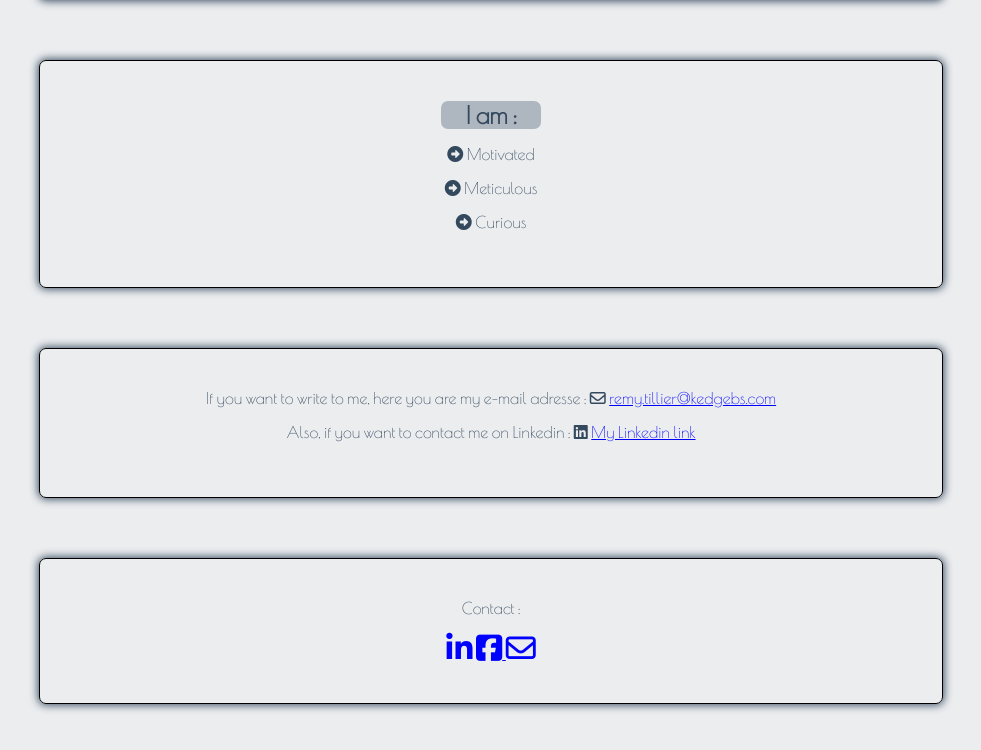
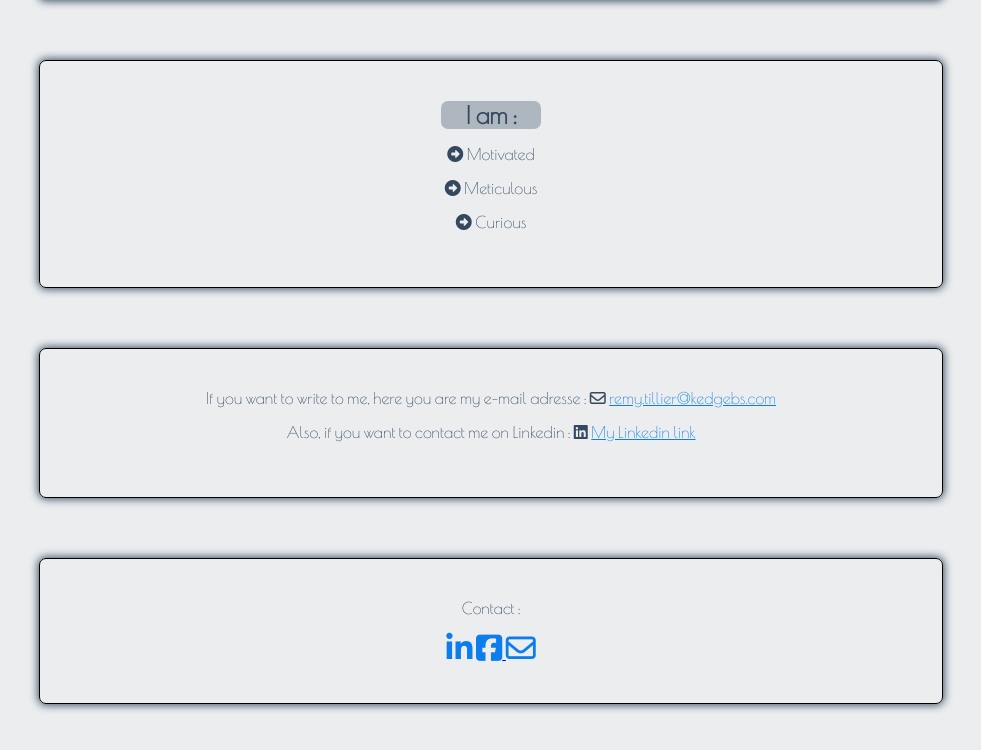
Before and after one commit to RemyTil/remy.tillier, a plain HTML site: page index.html in a window 1280 px wide. Shown: the part 575-1325 px from the top of the page, without its empty margins (149-1130 px from the left). Drawn offline with nearby package versions, Linux system fonts and the light colour scheme.

Commit message:
Update style.css

```diff
--- a/style.css
+++ b/style.css
@@ -46,7 +46,7 @@ ul{
 }
 
 #mail{
-	color: blue;
+	color: #0c7ded;
 }
 
 #mail:hover {
@@ -55,7 +55,7 @@ ul{
 }
 
 #linkedin{
-	color: blue;
+	color: #0c7ded;
 }
 
 #linkedin:hover {
@@ -65,7 +65,7 @@ ul{
 
 #contact{
 	font-size: 30px;
-	color: blue;
+	color: #0c7ded;
 }
 
 #contact:hover {
```
